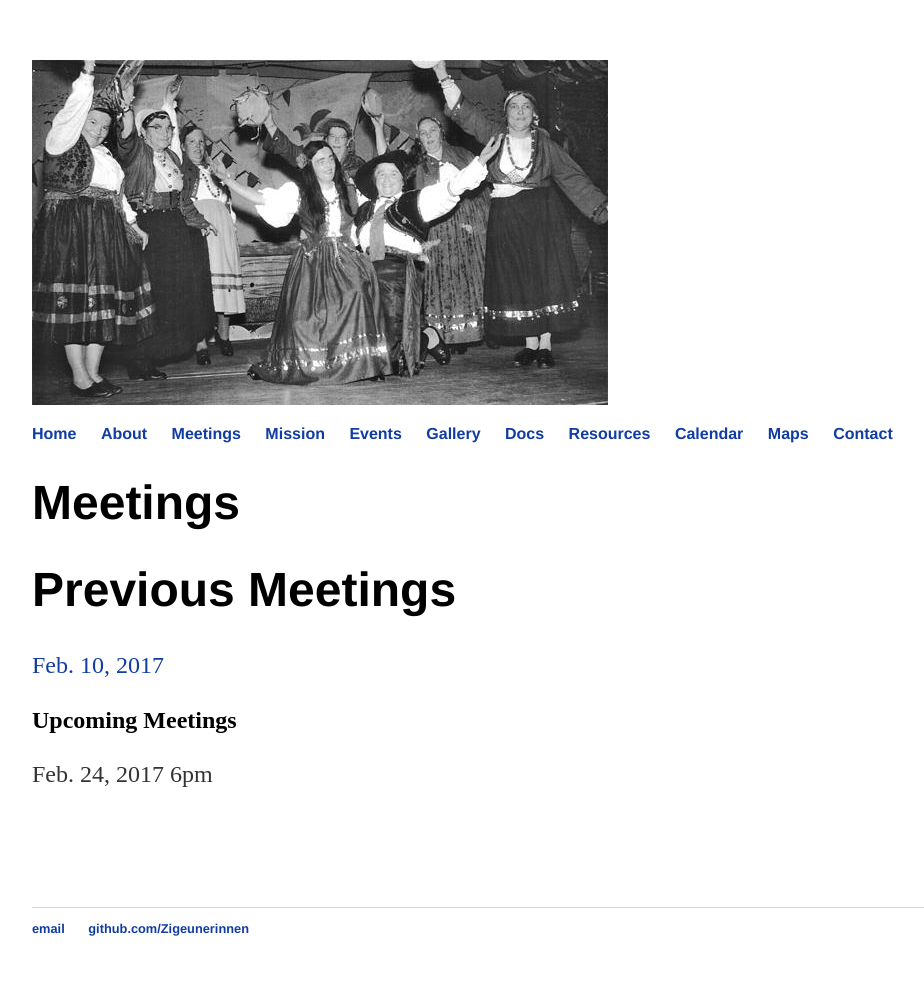
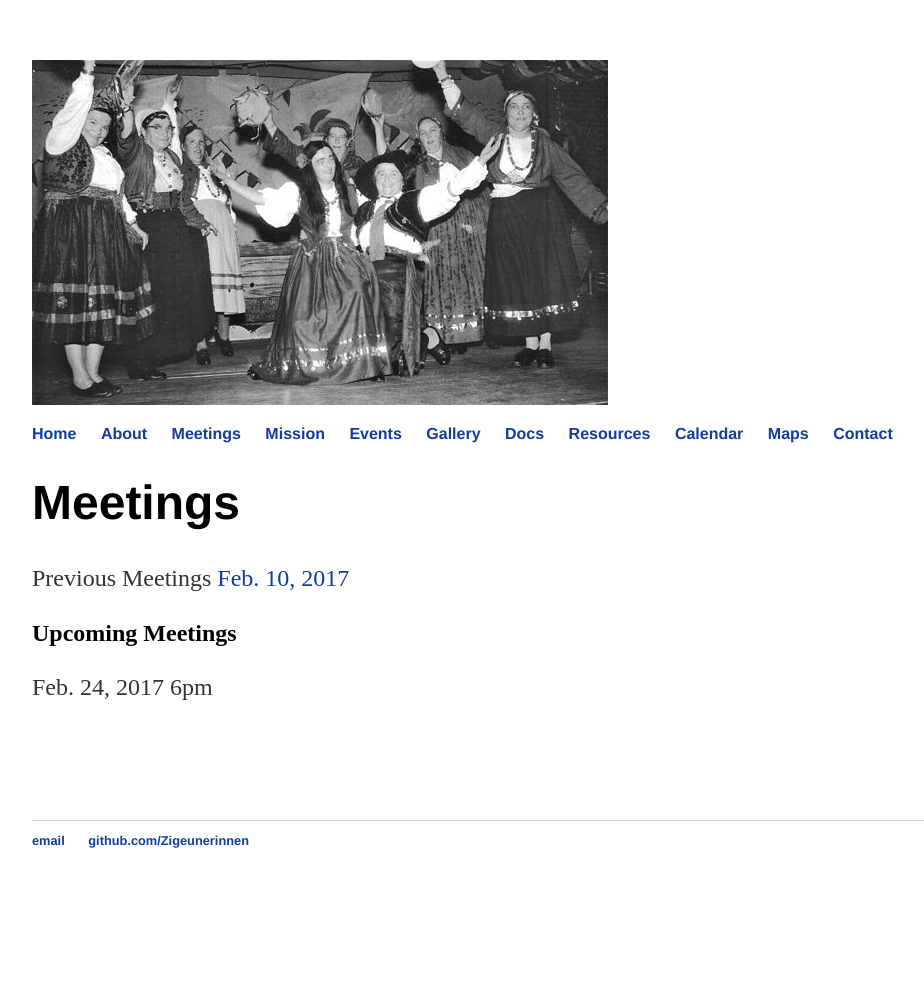
Before and after one commit to vbahole23/vbahole23.github.io, a Jekyll site: the page built from meetings/index.md, in a window 1280 px wide. Shown: the whole page, without its empty margins (160-1084 px from the left). Built offline with Jekyll 4.4.1, drawn with Linux system fonts in a browser that asks for light colours; after the commit the page ends 908 px from its top, so only the background shows below that.

```diff
--- a/meetings/index.md
+++ b/meetings/index.md
@@ -2,8 +2,9 @@
 layout: default
 title: Meetings
 ---
+
 #	{{ page.title }}
-#    Previous Meetings
+   Previous Meetings
 [Feb. 10, 2017](/zig_minutes021017.docx)
 
 ##	Upcoming Meetings
```
